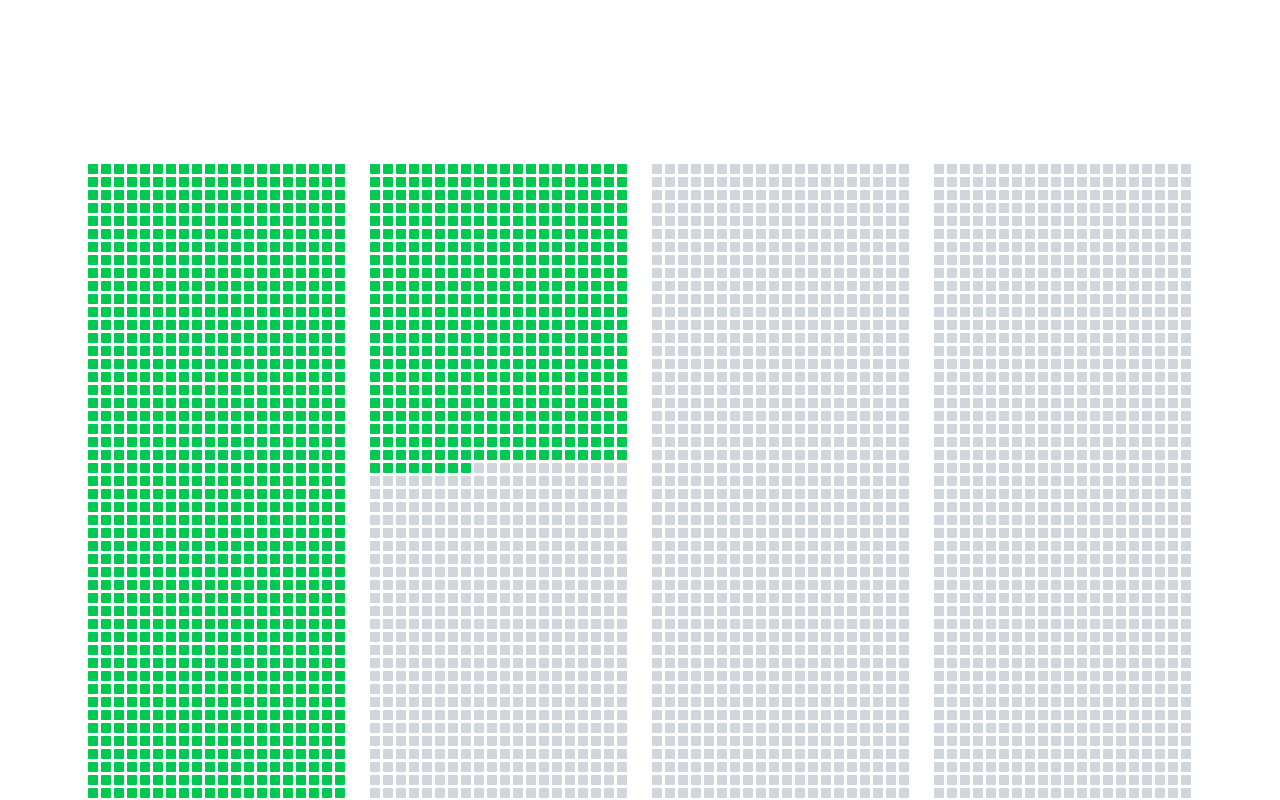
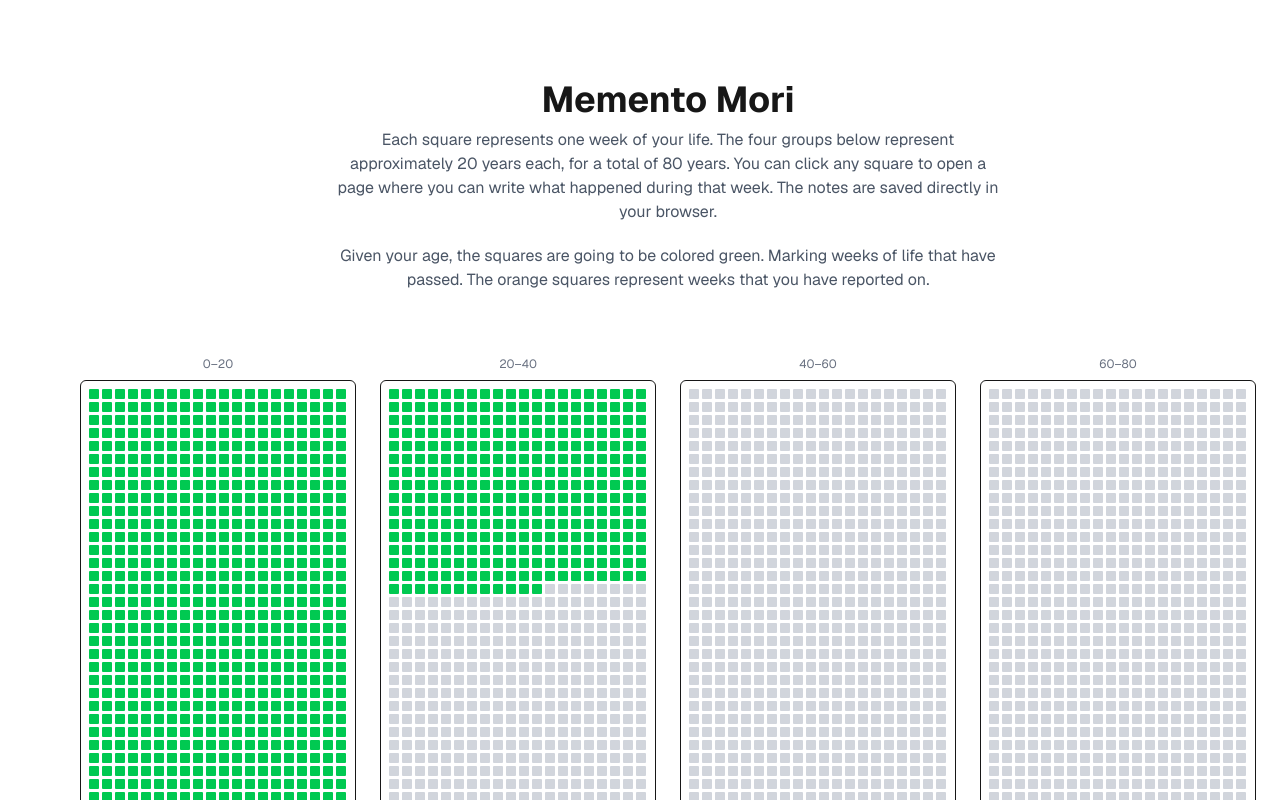
Before and after one commit to pedrohba1/memento_mori, a Next.js app: page / in a window 1280 px wide. Shown: the top 800 px of the page. Built offline with nearby package versions, Linux system fonts and the light colour scheme.

Commit message:
presentation of page and orange written squares

```diff
--- a/src/app/page.tsx
+++ b/src/app/page.tsx
@@ -1,43 +1,94 @@
-import Image from "next/image";
-import Link from "next/link";
+'use client';
+
+import Link from 'next/link';
+import { useEffect, useState } from 'react';
+import { getItem } from '@/lib/indexedDb';
 
 export default function Home() {
-  const age = 29; // Replace with user input or state later
+  const age = 26; // Replace with user input or state later
   const weeksPassed = age * 52;
+  const [writtenWeeks, setWrittenWeeks] = useState<Set<number>>(new Set());
+
+  useEffect(() => {
+    const fetchWrittenWeeks = async () => {
+      const saved = await getItem('writtenWeeks');
+      if (Array.isArray(saved)) {
+        setWrittenWeeks(new Set(saved));
+      }
+    };
+    fetchWrittenWeeks();
+  }, []);
 
   return (
-    <div className="grid grid-rows-[20px_1fr_20px] items-center justify-items-center min-h-screen p-8 pb-20 gap-16 sm:p-20 font-[family-name:var(--font-geist-sans)]">
+    <div className="grid grid-rows-[auto_1fr_auto] items-center justify-items-center min-h-screen p-8 pb-20 gap-16 sm:p-20 font-[family-name:var(--font-geist-sans)]">
+      {/* Top title */}
+      <header className="text-center">
+        <h1 className="text-4xl font-bold mb-2">Memento Mori</h1>
+        <p className="text-sm sm:text-base text-gray-600 dark:text-gray-400 max-w-2xl">
+          Each square represents one week of your life. The four groups below represent
+          approximately 20 years each, for a total of 80 years. You can click any square to open a
+          page where you can write what happened during that week. The notes are saved directly in
+          your browser.
+        </p>
+
+        <p className="text-sm sm:text-base text-gray-600 dark:text-gray-400 max-w-2xl mt-5">
+          Given your age, the squares are going to be colored green. Marking weeks of life that have
+          passed. The orange squares represent weeks that you have reported on.
+        </p>
+      </header>
+
+      {/* Main calendar */}
       <main className="flex flex-col gap-[32px] row-start-2 items-center sm:items-start">
         <div className="flex flex-row gap-6 justify-center">
-          {Array.from({ length: 4 }).map((_, groupIndex) => (
+          {Array.from({ length: 4 }).map((_, groupIndex) => {
+            const startYear = groupIndex * 20;
+            const endYear = startYear + 20;
+
+            return (
+              <div key={groupIndex} className="flex flex-col items-center gap-2">
+                {/* Label */}
+                <span className="text-xs text-gray-500 dark:text-gray-400">
+                  {startYear}–{endYear}
+                </span>
+
+                {/* Grid of squares */}
                 <div
-              key={groupIndex}
-              className="grid gap-[2px]"
+                  className="grid gap-[2px] border rounded-md p-2"
                   style={{
-                gridTemplateRows: "repeat(52, 11px)", // 52 rows for 52 weeks per year
-                gridTemplateColumns: "repeat(20, 11px)", // 20 years per group
+                    gridTemplateRows: 'repeat(52, 11px)',
+                    gridTemplateColumns: 'repeat(20, 11px)',
                   }}
                 >
                   {Array.from({ length: 1040 }).map((_, i) => {
                     const globalIndex = groupIndex * 1040 + i;
                     const isPast = globalIndex < weeksPassed;
+                    const isWritten = writtenWeeks.has(globalIndex);
+
+                    const squareClass = isWritten
+                      ? 'bg-orange-400 dark:bg-orange-500'
+                      : isPast
+                        ? 'bg-green-500 dark:bg-green-400'
+                        : 'bg-gray-300 dark:bg-gray-700';
+
                     return (
                       <Link key={i} href={`/week/${globalIndex}`}>
                         <div
-                  className={`w-[10px] h-[10px] rounded-[1px] cursor-pointer ${
-                    isPast
-                      ? "bg-green-500 dark:bg-green-400"
-                      : "bg-gray-300 dark:bg-gray-700"
-                  }`}
+                          className={`w-[10px] h-[10px] rounded-[1px] cursor-pointer ${squareClass}`}
                         />
                       </Link>
                     );
                   })}
-
                 </div>
-          ))}
+              </div>
+            );
+          })}
         </div>
       </main>
+
+      {/* Optional footer for spacing or credits */}
+      <footer className="text-sm text-gray-500 dark:text-gray-600 text-center">
+        Your life, one week at a time.
+      </footer>
     </div>
   );
 }
```
Lines whose indentation alone changed are shown as unchanged.
